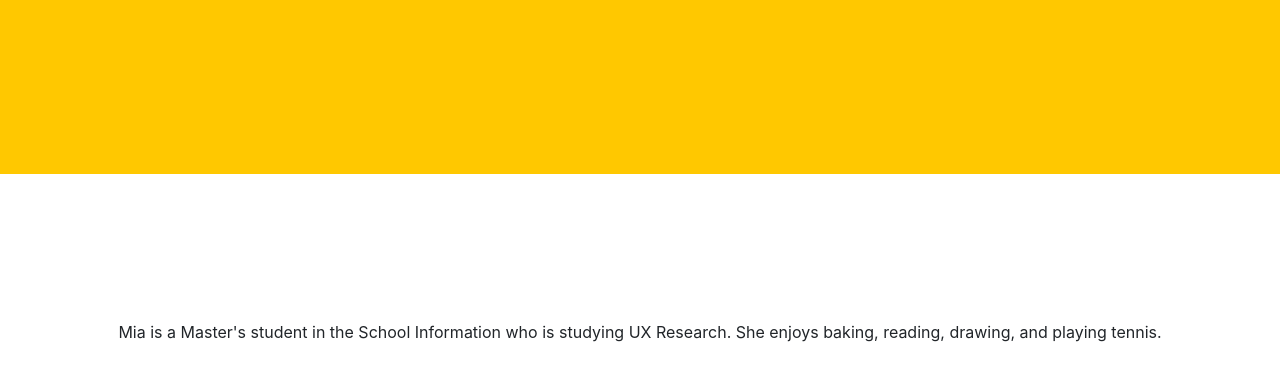
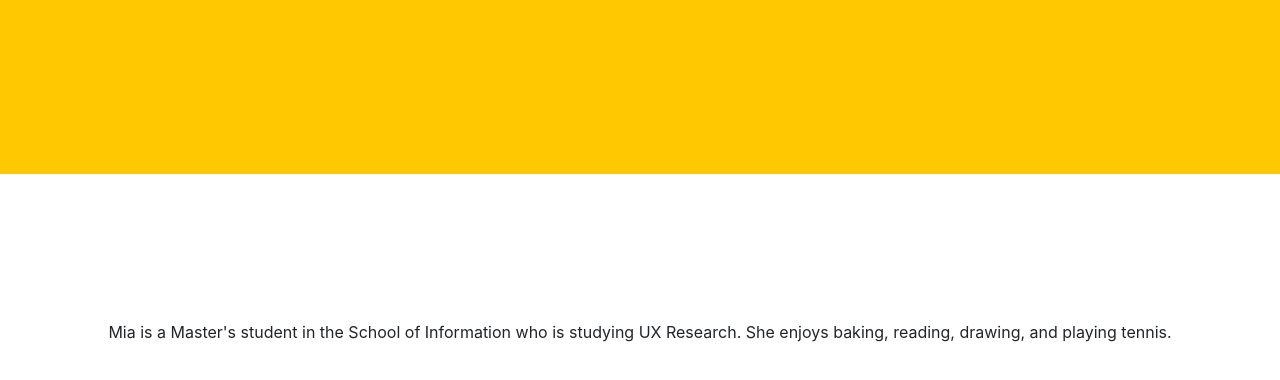
Before and after one commit to mia-s-m/mia-s-m.github.io, a plain HTML site: page index.html in a window 1280 px wide. Shown: the part 406-786 px from the top of the page. Drawn offline with Linux system fonts and the light colour scheme.

Commit message:
Update index.html

```diff
--- a/index.html
+++ b/index.html
@@ -36,7 +36,7 @@
         <section class="text-center">
 
             <div class="col-md-6 col-lg-12 mb-5">
-                <p class="masthead-subheading font-weight-light mb-0">Mia is a Master's student in the School Information who is studying UX Research. She enjoys baking, reading, drawing, and playing tennis.</p>
+                <p class="masthead-subheading font-weight-light mb-0">Mia is a Master's student in the School of Information who is studying UX Research. She enjoys baking, reading, drawing, and playing tennis.</p>
 
             </div>
         </section class="text-center">
```
